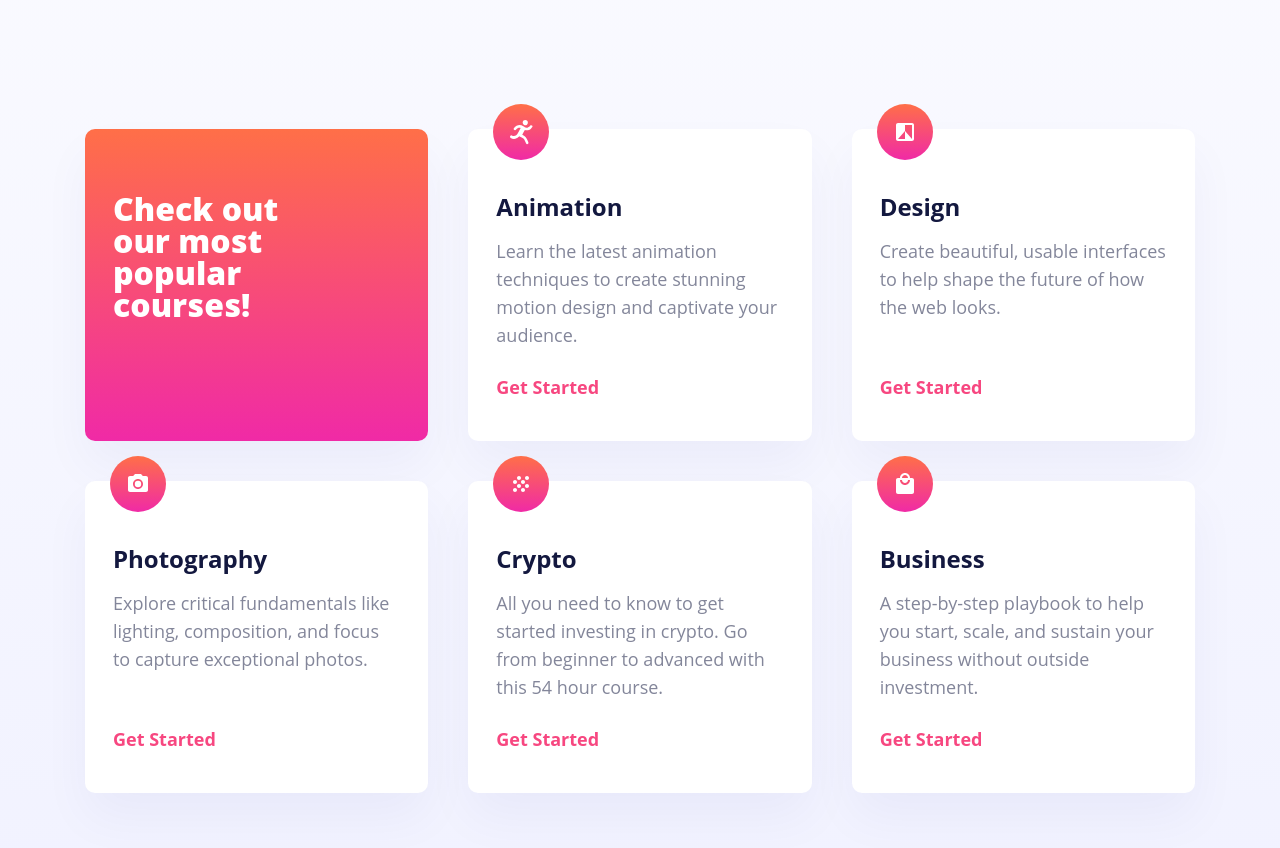
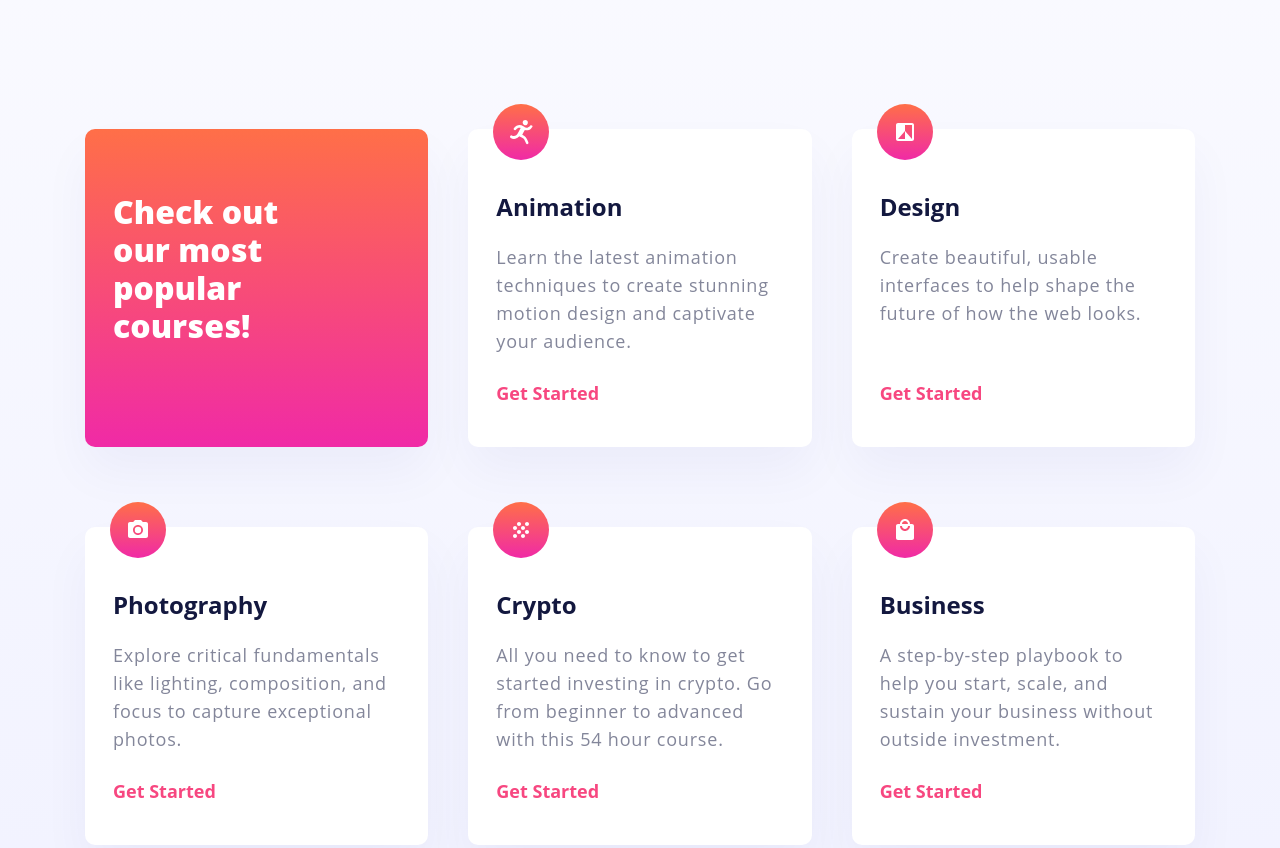
Before and after one commit to gmagnenat/fe-skilled-elearning-landing-page, a website: page src/index.html in a window 1280 px wide. Shown: the part 725-1573 px from the top of the page. Drawn offline with nearby package versions, Linux system fonts and the light colour scheme; files that its build step writes are made by us from their sources; files whose address does not match are found by name.

```diff
--- a/src/sass/main.scss
+++ b/src/sass/main.scss
@@ -19,13 +19,14 @@
 	display: grid;
 
 	grid-template-columns: 1fr;
-	grid-gap: 4rem;
 
 	margin-bottom: 14rem;
 
 	@media (min-width: 48em) {
 		grid-template-columns: 1fr 1fr;
 		margin-top: 6rem;
+		column-gap: 4rem;
+		row-gap: 8rem;
 	}
 
 	@media (min-width: 70em) {
@@ -171,8 +172,9 @@
 	}
 
 	&__text {
-		margin-top: 1.6rem;
+		margin-top: 2.2rem;
 		margin-bottom: 2.4rem;
+		letter-spacing: 0.8px;
 	}
 
 	&__link {
@@ -203,7 +205,7 @@
 
 	&__heading {
 		font-size: var(--heading-m-mobile);
-		line-height: 32px;
+		line-height: 38px;
 		font-weight: 800;
 		color: var(--color-white);
 	}
```
Also changed, not shown: public/css/main.css.
